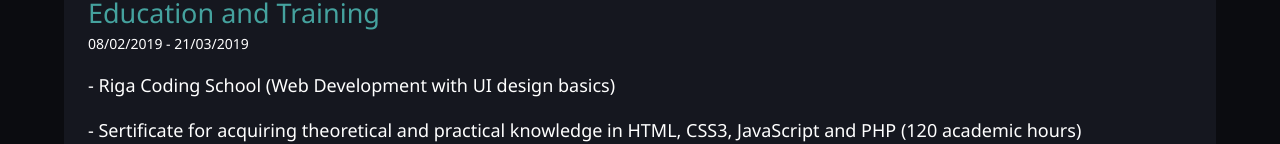
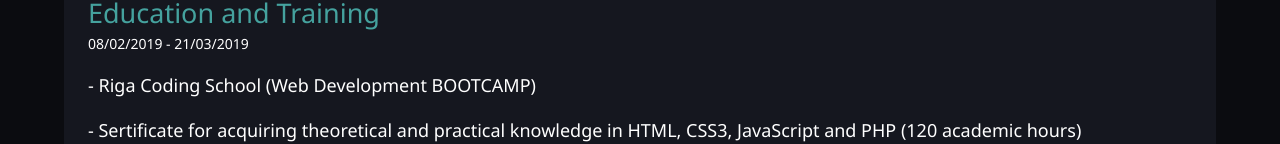
Before and after one commit to reinisk22/reinis_portfolio, a website: page dist/about.html in a window 1280 px wide. Shown: the part 814-958 px from the top of the page. Drawn offline with Linux system fonts and the light colour scheme.

Commit message:
Fixed about education info

```diff
--- a/dist/about.html
+++ b/dist/about.html
@@ -77,7 +77,7 @@
         <h2>Education and Training</h2>
         <h3>08/02/2019 - 21/03/2019</h3>
         <p>
-          - Riga Coding School (Web Development with UI design basics)
+          - Riga Coding School (Web Development BOOTCAMP)
         </p>
         <p>
           - Sertificate for acquiring theoretical and practical knowledge in
```
